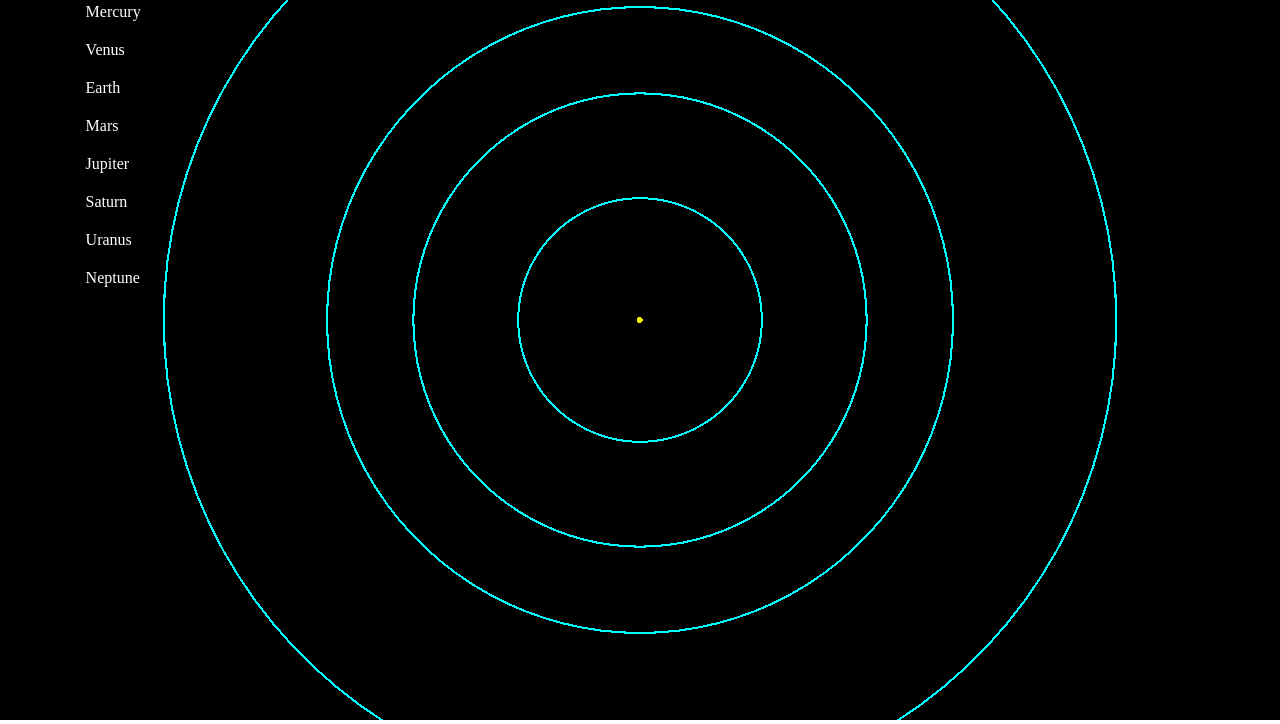
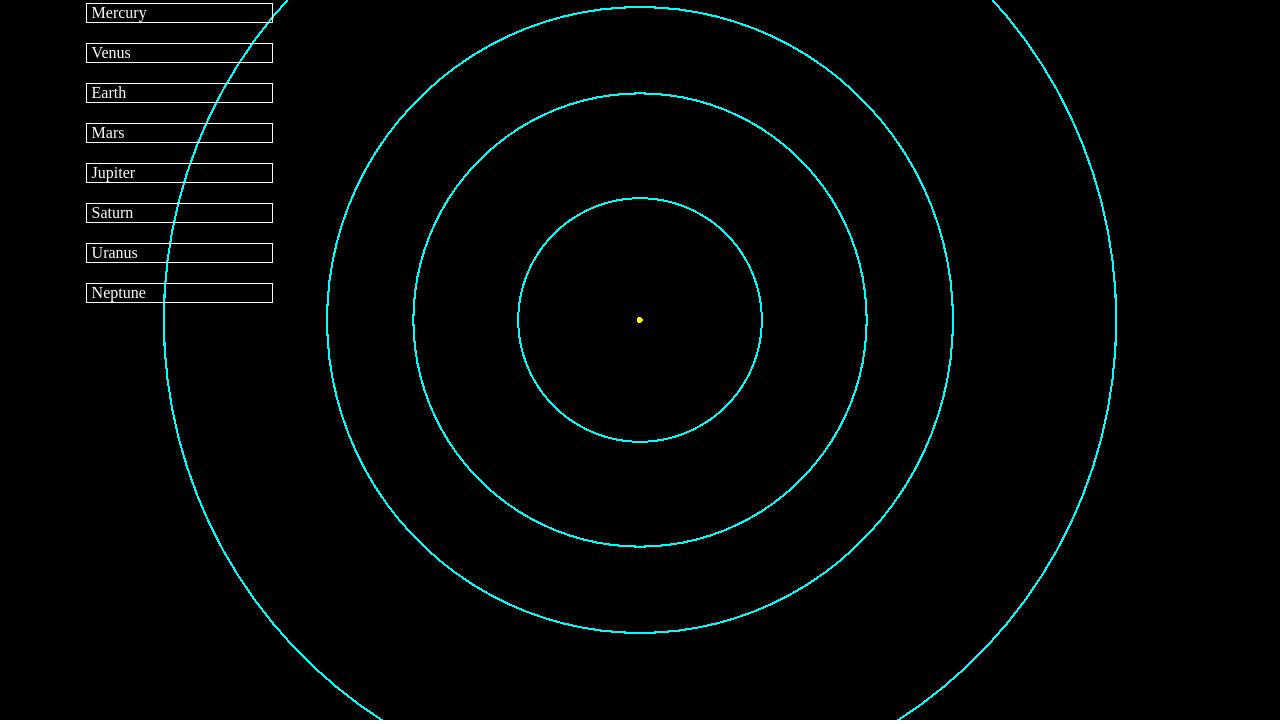
Before and after one commit to tstillwell/planet-distance-visualizer, a plain HTML site: page planets.html in a window 1280 px wide. Shown: the part 80-804 px from the top of the page. Drawn offline with Linux system fonts and the light colour scheme.

Commit message:
style: Add padding and max-width for planets in overlay

```diff
--- a/planets.html
+++ b/planets.html
@@ -8,7 +8,7 @@
             canvas { width: 100%; height: 100% }
             #overlay { position: absolute; top: 2%; left: 2%; display: block; width: 25%; height: 25%; color: #FFFFFF}
             #overlay ul { list-style-type: none}
-            #overlay ul li {margin: 20px;}
+            #overlay ul li {margin: 20px; border: 1px solid white; max-width: 180px; padding-left: 5px}
         </style>
 </head>
 <body>
```
